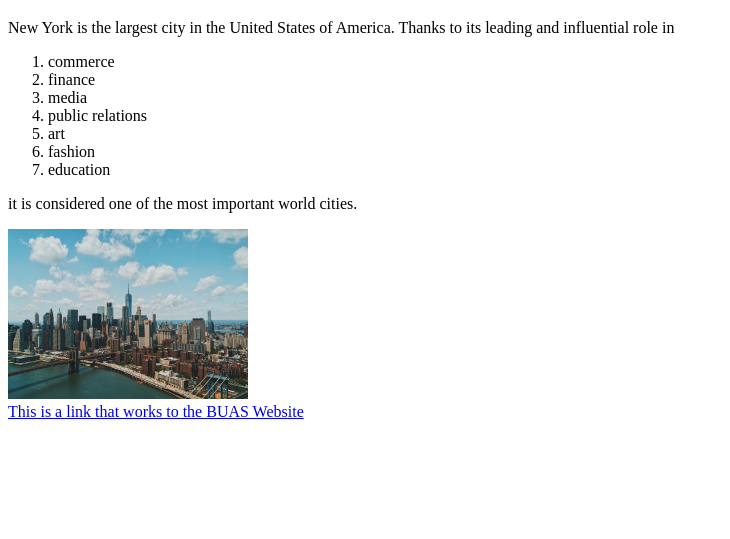
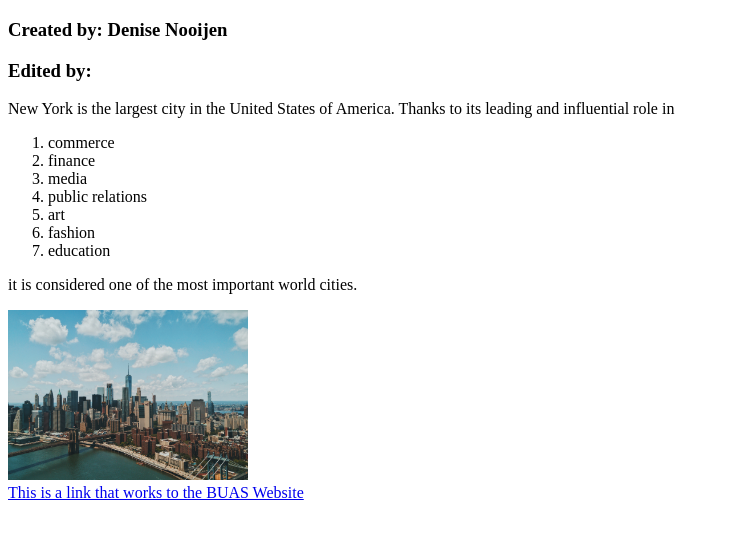
Before and after one commit to DeniseNooijen/prj4-chapter-3, a plain HTML site: page index.html in a window 1280 px wide. Shown: the part 61-600 px from the top of the page, without its empty margins (0-730 px from the left). Drawn offline with Linux system fonts and the light colour scheme.

Commit message:
Update index.html
I edited my own name at <h3>

```diff
--- a/index.html
+++ b/index.html
@@ -5,6 +5,8 @@
     <title>New York City</title>
   <body>
   <h1> Why is New York City famous?</h1>
+    <h3> Created by: Denise Nooijen </h3>
+    <h3> Edited by:                 </h3>
     <p> New York is the largest city in the United States of America. Thanks to its leading and influential role in</p>
 <ol>
    <li>commerce</li>
```
